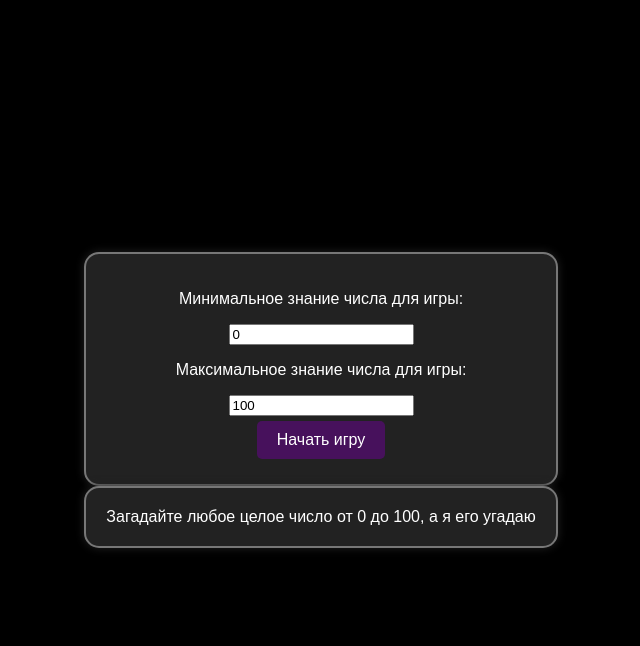
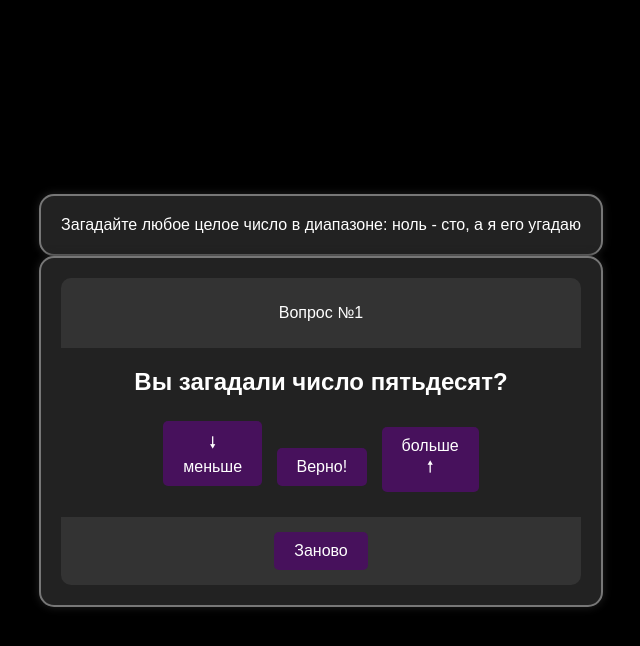
Before and after one commit to Pustoy277353/binary_search, a plain HTML site: page index.html in a window 1280 px wide. Both pictures are taken after a click on the button "Начать игру". Shown: the whole page, without its empty margins (319-959 px from the left). Drawn offline with Linux system fonts and the light colour scheme.

Commit message:
исправил ошибку и недочёт

```diff
--- a/index.html
+++ b/index.html
@@ -19,20 +19,20 @@
                         <input type="number" id="maxValueInput" class="form-control" value="100" />
                     </div>
                     <div class="modal-footer">
-                        <button type="button" class="btn btn-primary" onclick="toggleFormAndGame()" id="startGameButton">
+                        <button type="button" class="btn btn-primary" id="startGameButton">
                             Начать игру
                         </button>
                     </div>
                 </form>
-                <div id="notification">Загадайте любое целое число от <span id="minValueSpan"></span> до <span id="maxValueSpan"></span>, а я его угадаю</div>
+                <div id="notification">Загадайте любое целое число в диапазоне: <span id="minValueSpan"></span> - <span id="maxValueSpan"></span>, а я его угадаю</div>
                 <div class="card" id="game">
                     <div class="card-header">
-                        <p class="m-0">Вопрос №<span id="orderNumberField">5</span></p>
+                        <p class="m-0">Вопрос №<span id="orderNumberField"></span></p>
                     </div>
                     <div class="card-body">
                         <div class="row no-gutters">
                             <div class="col">
-                                <h3 class="card-title m-0"><span id="answerField">Вы загадали число 5?</span></h3>
+                                <h3 class="card-title m-0"><span id="answerField"></span></h3>
                             </div>
                         </div>
                     </div>
@@ -44,7 +44,7 @@
                         </div>
                     </div>
                     <div class="card-footer">
-                        <button class="btn btn-link" onclick="toggleFormAndGame()" id="btnRetry">Заново</button>
+                        <button class="btn btn-link" id="btnRetry">Заново</button>
                     </div>
                 </div>
             </div>
--- a/script.js
+++ b/script.js
@@ -34,41 +34,45 @@ let orderNumberField, answerField, gameResult;
 let orderNumber = 1;
 let gameRun = false;
 
-let isFormVisible = true;
+document.addEventListener("DOMContentLoaded", function () {
+    const form = document.getElementById("frm");
+    const notification = document.getElementById("notification");
+    const game = document.getElementById("game");
+    const startGameButton = document.getElementById("startGameButton");
 
-function toggleFormAndGame() {
-    const formElement = document.getElementById("frm");
-    const gameElement = document.getElementById("game");
+    startGameButton.addEventListener("click", function () {
+        form.style.display = "none";
+        notification.style.display = "block";
+        game.style.display = "block"
+    });
 
-    if (formElement.style.display === "block") {
-        formElement.style.display = "none";
-        gameElement.style.display = "block";
-    } else {
-        formElement.style.display = "block";
-        gameElement.style.display = "none";
-    }
-}
+    btnRetry.addEventListener('click', function () {
+        form.style.display = "block";
+        notification.style.display = "none";
+        game.style.display = "none"
+    });
+});
+
+
 
 document.getElementById('startGameButton').addEventListener('click', function () {
     if (!gameRun) {
         minValue = parseInt(document.getElementById('minValueInput').value);
         maxValue = parseInt(document.getElementById('maxValueInput').value);
 
-        minValue = (minValue > 999) ? 999 : (minValue < -999) ? -999 : minValue;
-        maxValue = (maxValue > 999) ? 999 : (maxValue < -999) ? -999 : maxValue;
+        minValue = (minValue > 0) ? 0 : (minValue < -999) ? -999 : minValue;
+        maxValue = (maxValue > 999) ? 999 : (maxValue < -0) ? 100 : maxValue;
         orderNumberField = document.getElementById('orderNumberField');
         answerField = document.getElementById('answerField');
 
         orderNumberField.innerText = 1;
         answerField.innerText = `Вы загадали число ${numberToText(Math.floor((minValue + maxValue) / 2))}?`;
 
-        const notification = document.getElementById('notification');
         const minValueSpan = document.getElementById('minValueSpan');
         const maxValueSpan = document.getElementById('maxValueSpan');
 
-        notification.style.display = 'block';
-        minValueSpan.innerText = minValue;
-        maxValueSpan.innerText = maxValue;
+        minValueSpan.innerText = numberToText(minValue);
+        maxValueSpan.innerText = numberToText(maxValue);
 
         orderNumber = 1;
         gameRun = true;
@@ -85,7 +89,7 @@ document.getElementById('btnOver').addEventListener('click', function () {
         if (minValue === maxValue) {
             const phraseRandom = Math.round(Math.random());
             const answerPhrase = phraseRandom === 1
-                ? 'Вы загадали неправильное число!\n🤔'
+                ? 'Вы ьли неправильное число!\n🤔'
                 : 'Я сдаюсь..\n🤷‍♀️';
 
             answerField.innerText = answerPhrase;
@@ -111,7 +115,7 @@ document.getElementById('btnLess').addEventListener('click', function () {
             answerField.innerText = answerPhrase;
             gameRun = false;
         } else {
-            maxValue = Math.floor((minValue + maxValue) / 2) - 1;
+            maxValue = Math.floor((minValue + maxValue-1) / 2);
             orderNumber++;
             orderNumberField.innerText = orderNumber;
             const randomPhrase = responsePhrases[Math.floor(Math.random() * responsePhrases.length)];
@@ -146,7 +150,6 @@ document.getElementById('btnRetry').addEventListener('click', function () {
     maxValue = undefined;
     orderNumber = 1;
     gameRun = false;
-    notification.style.display = 'none';
 
     orderNumberField.innerText = '';
     answerField.innerText = '';
--- a/style.css
+++ b/style.css
@@ -58,11 +58,11 @@ body {
   background-color: #45a049;
 }
 
-#notification{
+#notification {
   display: none;
 }
 
-#frm {
+#card start-center {
   display: block;
 }
 
```
